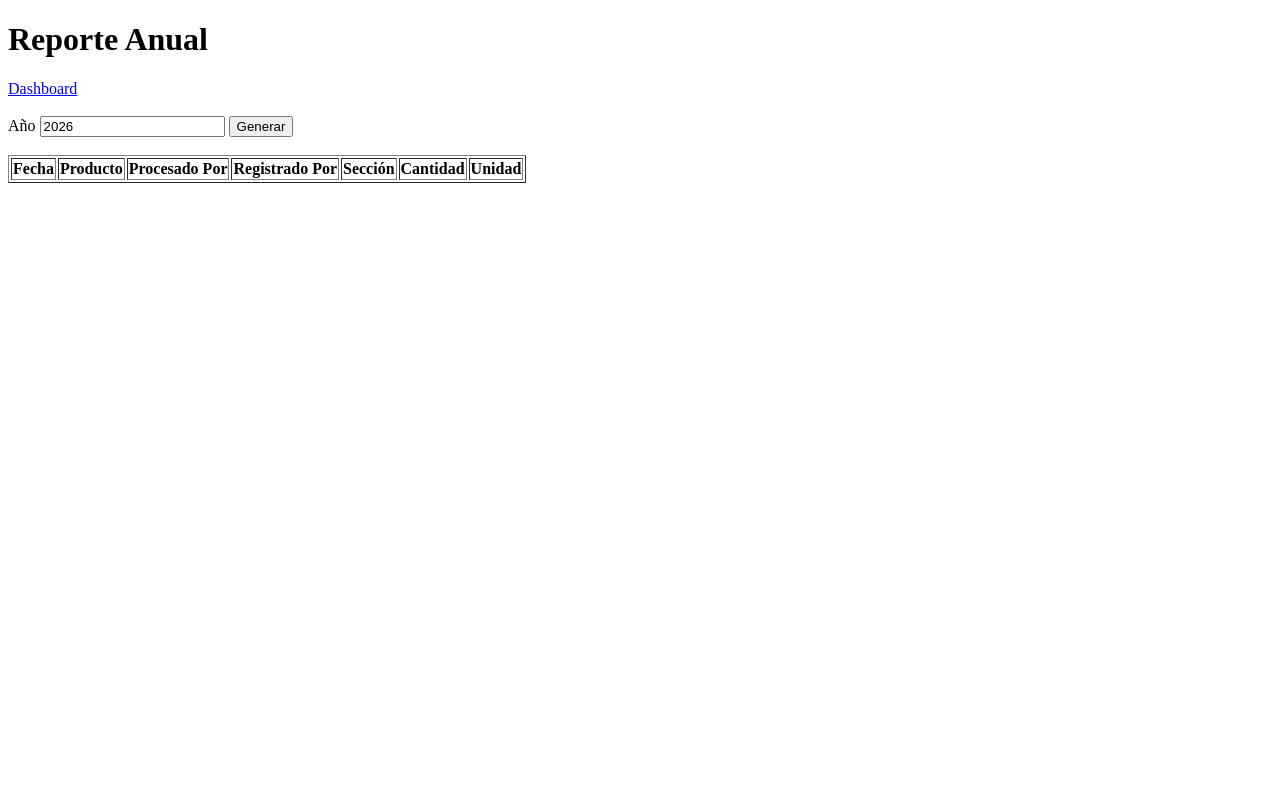
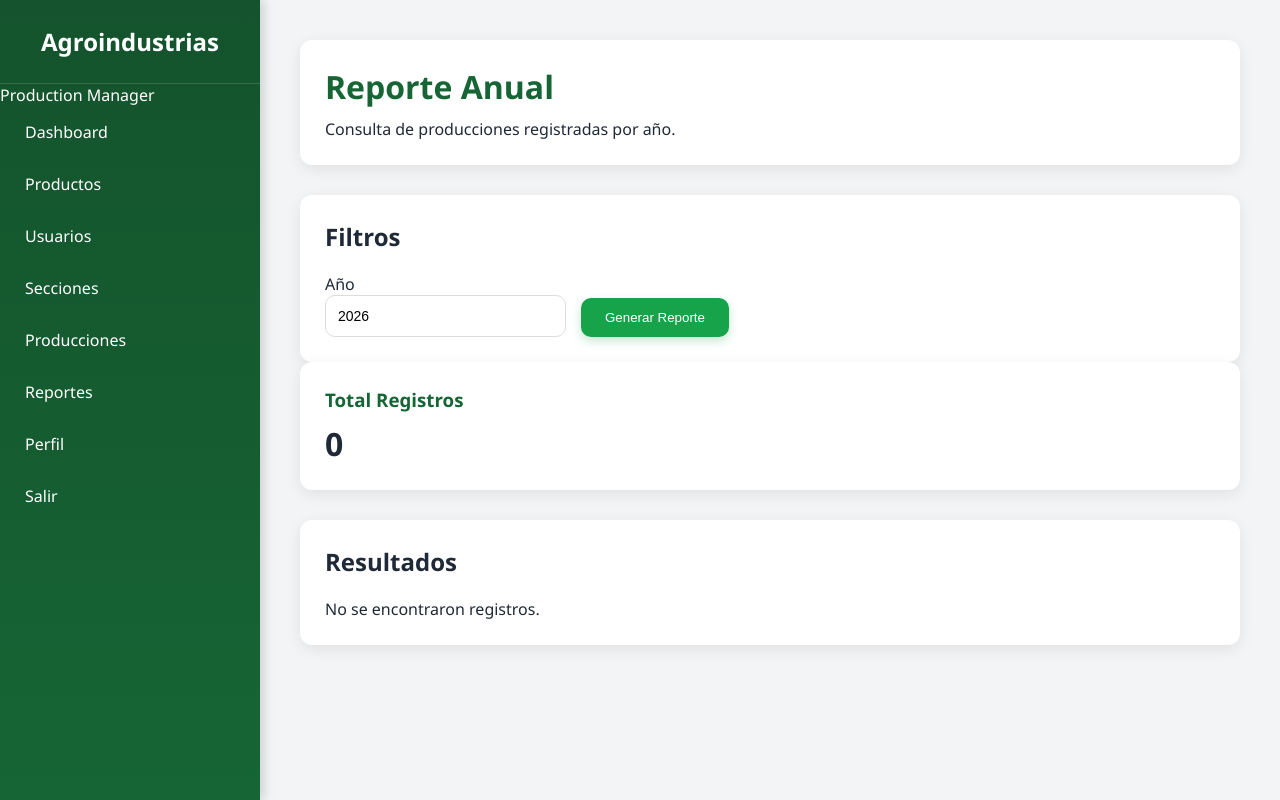
Before and after one commit to paulina-rc/Production-Manager, a PHP site: page /reports/yearly.php in a window 1280 px wide. Run offline with PHP 8.4, Linux system fonts and the light colour scheme; the visitor is signed in with stand-in values (Sample User, id 1); tables that the repository leaves empty hold one stand-in row (values such as "Sample post"); data that the repository does not hold is empty.

Commit message:
redesign yearly report interface

```diff
--- a/reports/yearly.php
+++ b/reports/yearly.php
@@ -1,3 +1,4 @@
+
 <?php
 
 require_once dirname(__DIR__) . '/config/auth.php';
@@ -8,35 +9,23 @@ $year = $_GET['year'] ?? date('Y');
 $stmt = $pdo->prepare("
     SELECT
         productions.production_date,
-
         products.name AS product_name,
-
         sections.name AS section_name,
-
         productions.quantity,
         productions.unit,
-
         processor.full_name AS processed_by_name,
-
         creator.full_name AS created_by_name
-
     FROM productions
-
     INNER JOIN products
         ON productions.product_id = products.id
-
     INNER JOIN sections
         ON productions.section_id = sections.id
-
     INNER JOIN users processor
         ON productions.processed_by = processor.id
-
     INNER JOIN users creator
         ON productions.created_by = creator.id
-
     WHERE YEAR(productions.production_date) = ?
     AND productions.deleted_at IS NULL
-
     ORDER BY productions.production_date DESC
 ");
 
@@ -49,20 +38,44 @@ $productions = $stmt->fetchAll(PDO::FETCH_ASSOC);
 <!DOCTYPE html>
 <html lang="es">
 <head>
+
     <meta charset="UTF-8">
+
     <title>Reporte Anual</title>
+
+    <link rel="stylesheet"
+          href="../assets/css/style.css">
+
 </head>
 <body>
 
+<?php require_once '../includes/sidebar.php'; ?>
+
+<div class="main-content">
+
+    <div class="welcome-box">
+
         <h1>Reporte Anual</h1>
 
-<a href="../dashboard/index.php">
-    Dashboard
-</a>
+        <p>
+            Consulta de producciones registradas por año.
+        </p>
 
-<br><br>
+    </div>
+
+    <div class="table-card">
+
+        <div class="table-header">
+
+            <h2>Filtros</h2>
+
+        </div>
 
         <form method="GET">
+
+            <div style="display:flex; gap:15px; flex-wrap:wrap; align-items:end;">
+
+                <div>
 
                     <label>Año</label>
 
@@ -70,17 +83,59 @@ $productions = $stmt->fetchAll(PDO::FETCH_ASSOC);
                         type="number"
                         name="year"
                         value="<?php echo $year; ?>"
+                        class="form-control"
                     >
 
-    <button type="submit">
-        Generar
+                </div>
+
+                <div>
+
+                    <button
+                        type="submit"
+                        class="btn"
+                    >
+                        Generar Reporte
                     </button>
+
+                </div>
+
+            </div>
 
         </form>
 
-<br>
+    </div>
 
-<table border="1">
+    <div class="stats-container">
+
+        <div class="stat-card">
+
+            <h3>Total Registros</h3>
+
+            <div class="stat-number">
+                <?php echo count($productions); ?>
+            </div>
+
+        </div>
+
+    </div>
+
+    <div class="table-card">
+
+        <div class="table-header">
+
+            <h2>Resultados</h2>
+
+        </div>
+
+        <?php if (empty($productions)): ?>
+
+            <p>No se encontraron registros.</p>
+
+        <?php else: ?>
+
+            <table class="table">
+
+                <thead>
 
                     <tr>
                         <th>Fecha</th>
@@ -92,43 +147,41 @@ $productions = $stmt->fetchAll(PDO::FETCH_ASSOC);
                         <th>Unidad</th>
                     </tr>
 
+                </thead>
+
+                <tbody>
+
                 <?php foreach ($productions as $production): ?>
 
                     <tr>
 
-            <td>
-                <?php echo htmlspecialchars($production['production_date']); ?>
-            </td>
+                        <td><?php echo htmlspecialchars($production['production_date']); ?></td>
 
-            <td>
-                <?php echo htmlspecialchars($production['product_name']); ?>
-            </td>
+                        <td><?php echo htmlspecialchars($production['product_name']); ?></td>
 
-            <td>
-                <?php echo htmlspecialchars($production['processed_by_name']); ?>
-            </td>
+                        <td><?php echo htmlspecialchars($production['processed_by_name']); ?></td>
 
-            <td>
-                <?php echo htmlspecialchars($production['created_by_name']); ?>
-            </td>
+                        <td><?php echo htmlspecialchars($production['created_by_name']); ?></td>
 
-            <td>
-                <?php echo htmlspecialchars($production['section_name']); ?>
-            </td>
+                        <td><?php echo htmlspecialchars($production['section_name']); ?></td>
 
-            <td>
-                <?php echo htmlspecialchars($production['quantity']); ?>
-            </td>
+                        <td><?php echo htmlspecialchars($production['quantity']); ?></td>
 
-            <td>
-                <?php echo htmlspecialchars($production['unit']); ?>
-            </td>
+                        <td><?php echo htmlspecialchars($production['unit']); ?></td>
 
                     </tr>
 
                 <?php endforeach; ?>
 
+                </tbody>
+
             </table>
+
+        <?php endif; ?>
+
+    </div>
+
+</div>
 
 </body>
 </html>
```
Lines whose indentation alone changed are shown as unchanged.
